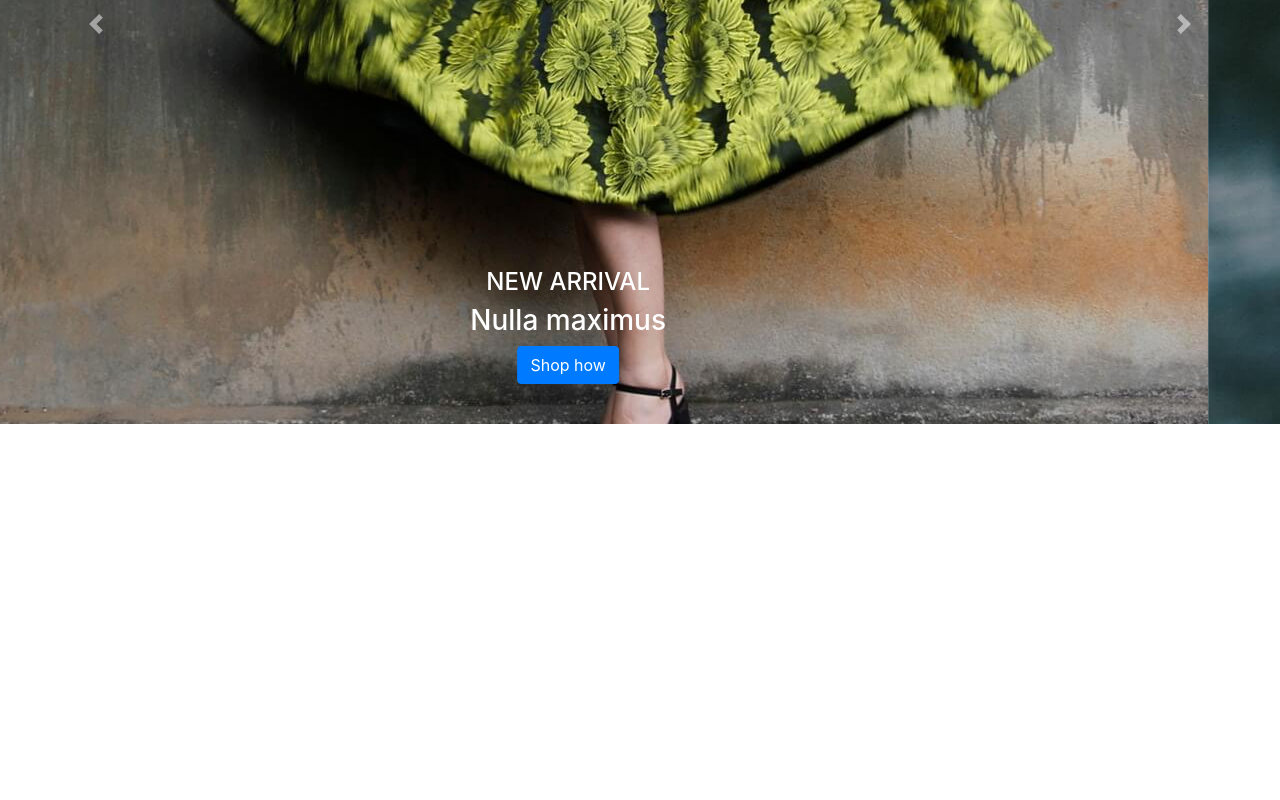
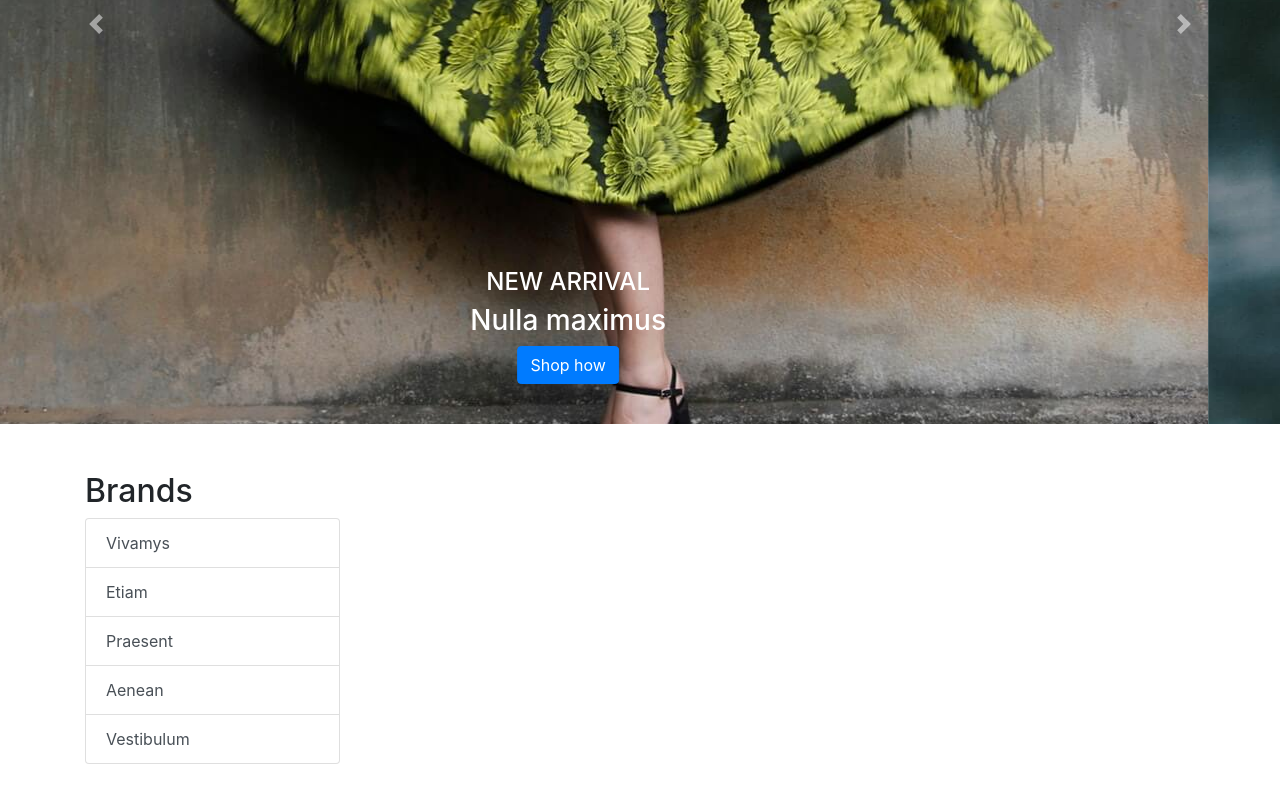
Before and after one commit to AdrianBabieczko/M_3_1, a plain HTML site: page index.html in a window 1280 px wide. Shown: the part 432-1232 px from the top of the page. Before the commit the page ends 952 px from the top, so only its background shows below. Drawn offline with nearby package versions, Linux system fonts and the light colour scheme.

Commit message:
First column

```diff
--- a/index.html
+++ b/index.html
@@ -111,7 +111,26 @@
     <section class="products py-5">
       <div class="container">
         <div class="row">
-          <div class="col-lg-3"></div>
+          <div class="col-lg-3">
+            <h2>Brands</h2>
+            <div class="list-group flex-sm-row flex-md-column">
+              <a href="#" class="list-group-item list-group-item-action">
+                Vivamys
+              </a>
+              <a href="#" class="list-group-item list-group-item-action">
+                Etiam
+              </a>
+              <a href="#" class="list-group-item list-group-item-action">
+                Praesent
+              </a>
+              <a href="#" class="list-group-item list-group-item-action">
+                Aenean
+              </a>
+              <a href="#" class="list-group-item list-group-item-action">
+                Vestibulum
+              </a>
+            </div>
+          </div>
           <div class="col-lg-9"></div>
         </div>
       </div>
```
